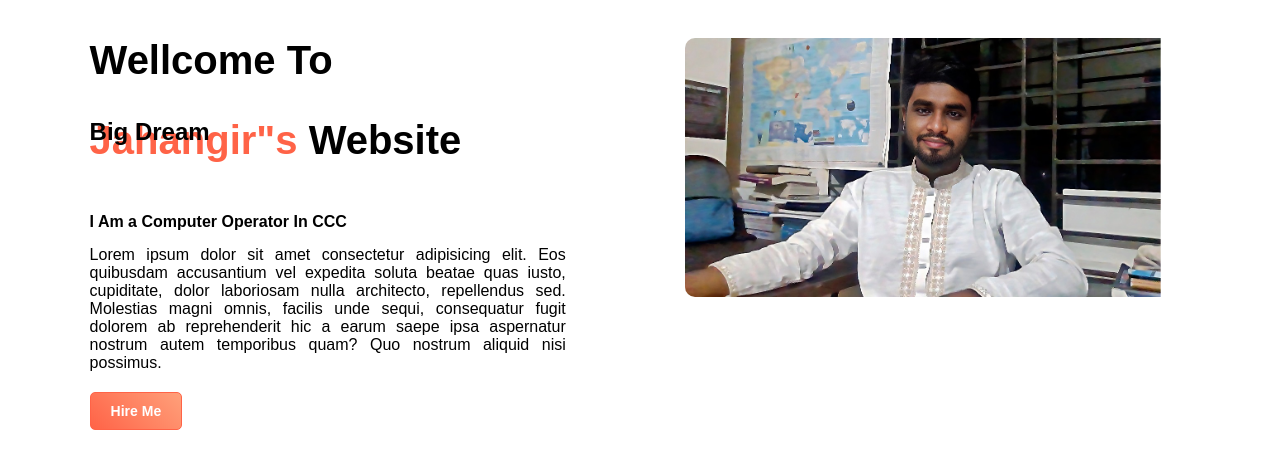
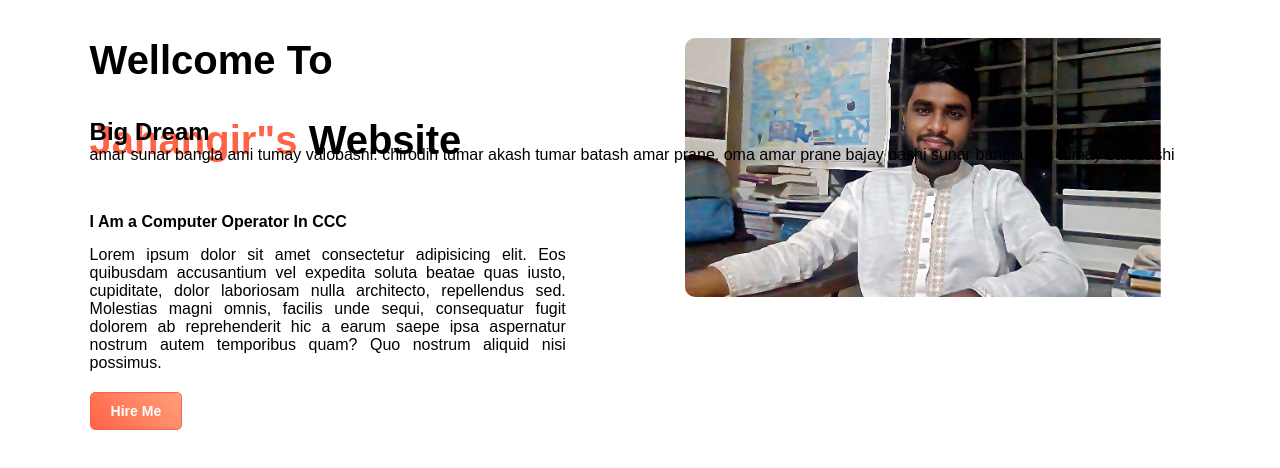
Before and after one commit to jrd-jahangir/JAHANGIR-HOSSEN, a plain HTML site: page index.html in a window 1280 px wide. Drawn offline with Linux system fonts and the light colour scheme.

Commit message:
Update index.html

```diff
--- a/index.html
+++ b/index.html
@@ -22,10 +22,14 @@
         </div>
     </section>
     <section class="hero-section">
-        <h2>
-            Big Dream
-        </h2>
-
+        <div>
+            <h2>
+               Big Dream
+            </h2>
+            <p>
+                amar sunar bangla ami tumay valobashi. chirodin tumar akash tumar batash amar prane. oma amar prane bajay bashi sunar bangla ami tumay balobashi
+            </p>
+        </div>
     </section>
 </body>
 </html>
```
